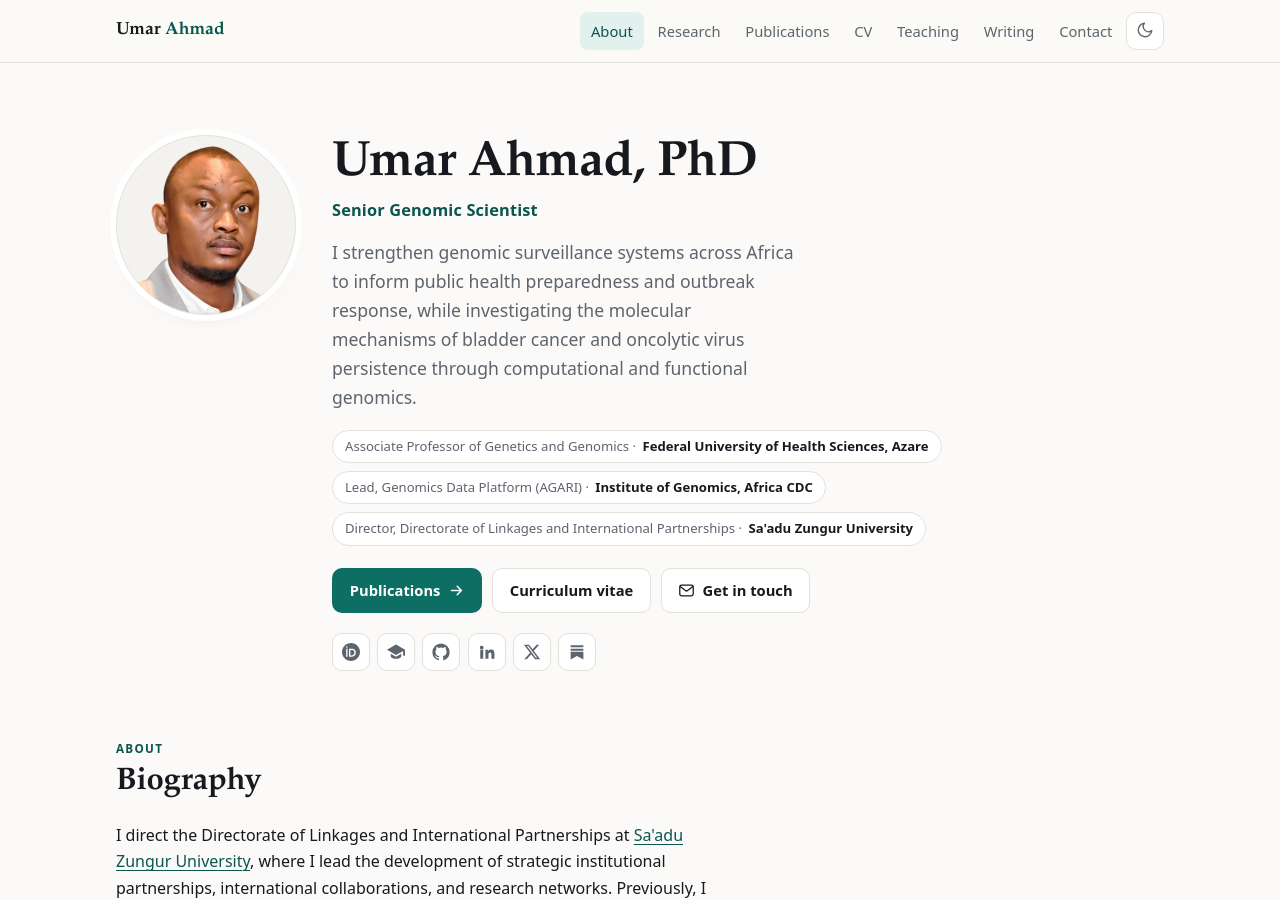
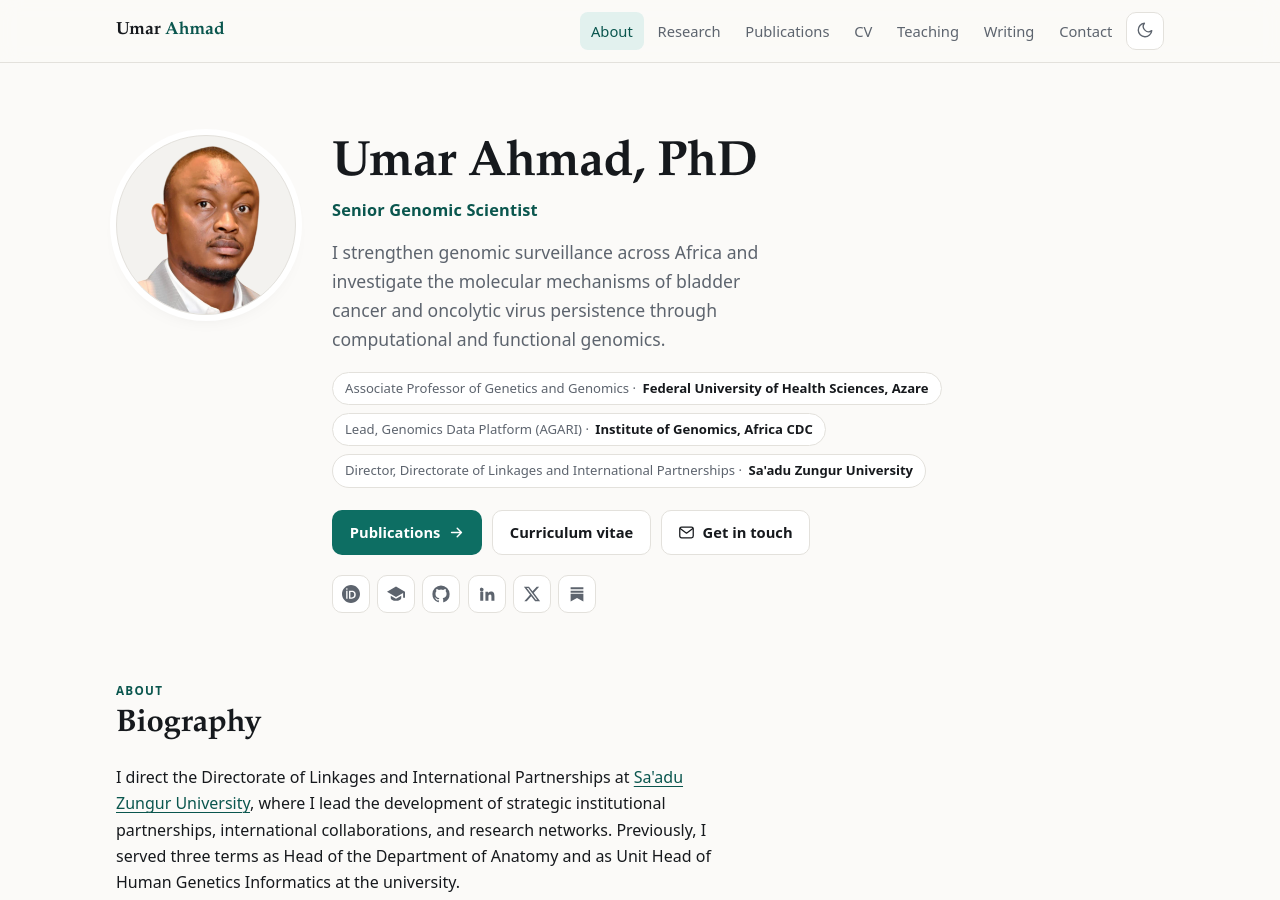
Before and after one commit to babasaraki/babasaraki.github.io, a Jekyll site: the page built from index.html, in a window 1280 px wide and 900 px high. Built offline with Jekyll 4.4.1, drawn with Linux system fonts in a browser that asks for light colours.

Commit message:
Tighten the hero strapline

```diff
--- a/_data/profile.yml
+++ b/_data/profile.yml
@@ -10,10 +10,9 @@ photo_alt: Portrait of Umar Ahmad
 
 # One-sentence positioning line under the name on the home page.
 strapline: >-
-  I strengthen genomic surveillance systems across Africa to inform public health
-  preparedness and outbreak response, while investigating the molecular mechanisms
-  of bladder cancer and oncolytic virus persistence through computational and
-  functional genomics.
+  I strengthen genomic surveillance across Africa and investigate the molecular
+  mechanisms of bladder cancer and oncolytic virus persistence through
+  computational and functional genomics.
 
 # Appear as small chips beneath the strapline.
 affiliations:
```
